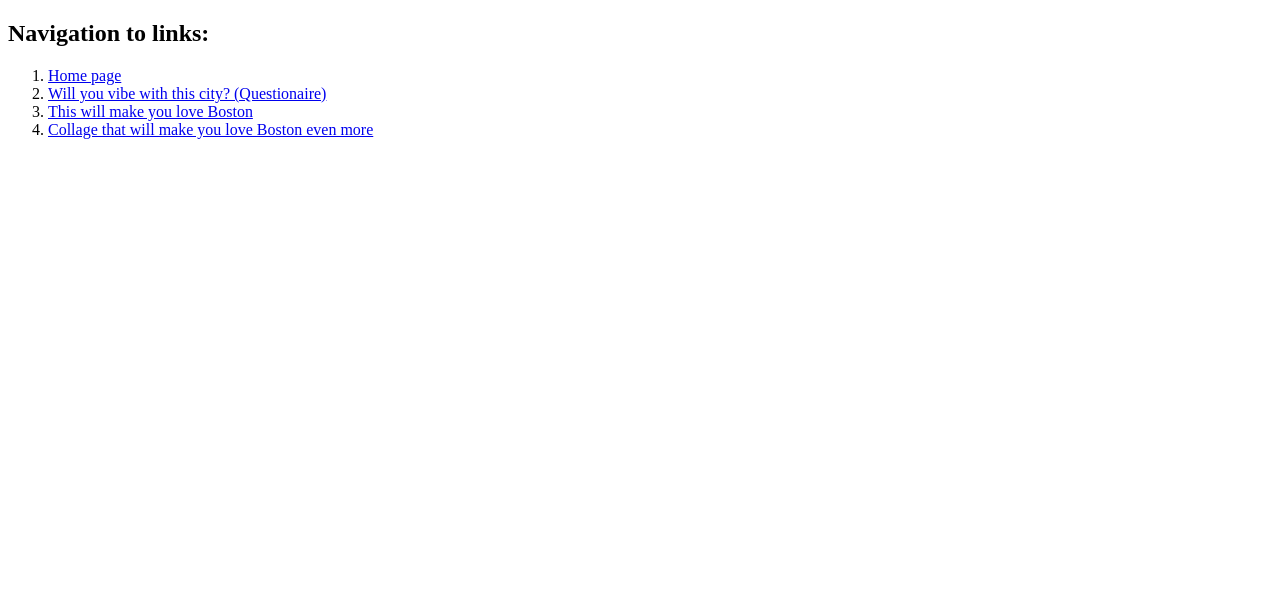
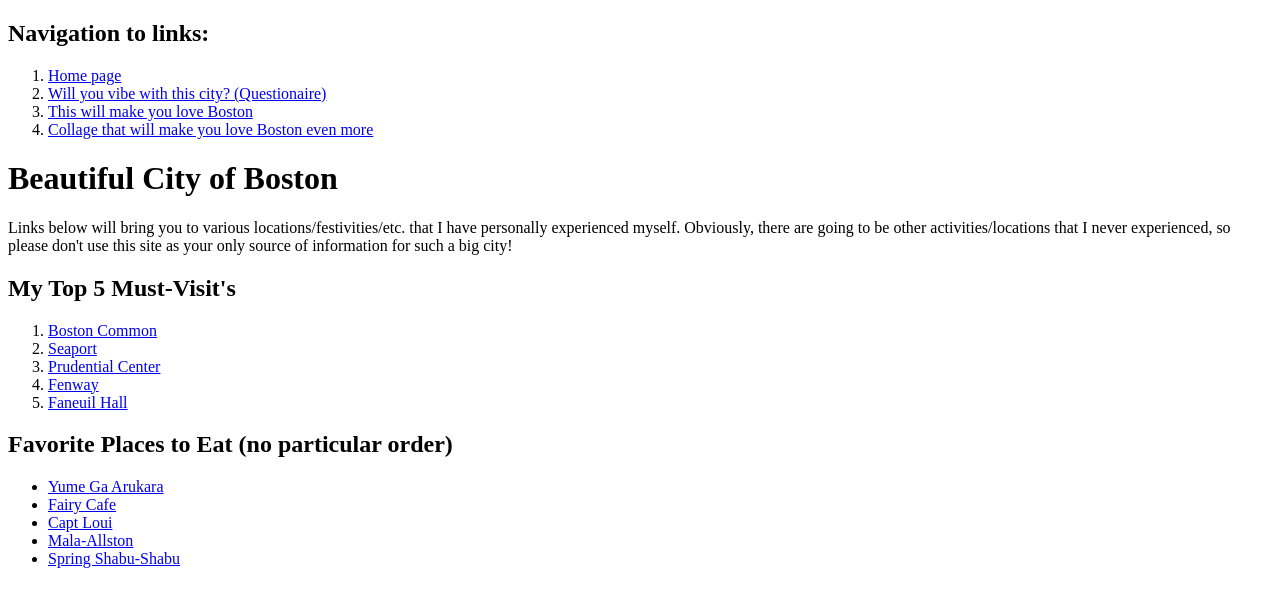
Before and after one commit to kevinhuang1208/first-website, a plain HTML site: page list-of-links.html in a window 1280 px wide. Drawn offline with Linux system fonts and the light colour scheme.

Commit message:
completed first version of list-of-links

```diff
--- a/list-of-links.html
+++ b/list-of-links.html
@@ -11,5 +11,25 @@
             <li><a href="list-of-links.html" target="_blank">This will make you love Boston</a></li>
             <li><a href="collage.html" target="_blank">Collage that will make you love Boston even more</a></li>
         </ol>
+        <h1>Beautiful City of Boston</h1>
+        <p>
+            Links below will bring you to various locations/festivities/etc. that I have personally experienced myself. Obviously, there are going to be other activities/locations that I never experienced, so please don't use this site as your only source of information for such a big city!
+        </p>
+        <h2>My Top 5 Must-Visit's</h2>
+        <ol>
+            <li><a href="https://www.thefreedomtrail.org/trail-sites/boston-common" target="_blank">Boston Common</a></li>
+            <li><a href="https://www.bostonseaport.xyz/" target="_blank">Seaport</a></li>
+            <li><a href="https://www.prudentialcenter.com/" target="_blank">Prudential Center</a></li>
+            <li><a href="https://www.boston-discovery-guide.com/fenway.html" target="_blank">Fenway</a></li>
+            <li><a href="https://faneuilhallmarketplace.com/" target="_blank">Faneuil Hall</a></li>
+        </ol>
+        <h2>Favorite Places to Eat (no particular order)</h2>
+        <ul>
+            <li><a href="https://www.yumegaarukara.com/" target="_blank">Yume Ga Arukara</a></li>
+            <li><a href="https://www.fairycafequincy.com/" target="_blank">Fairy Cafe</a></li>
+            <li><a href="https://captloui.com/" target="_blank">Capt Loui</a></li>
+            <li><a href="https://malarestauranttogo.com/" target="_blank">Mala-Allston</a></li>
+            <li><a href="https://www.springshabu.com/" target="_blank">Spring Shabu-Shabu</a></li>
+        </ul>
     </body>
 </html>
```
